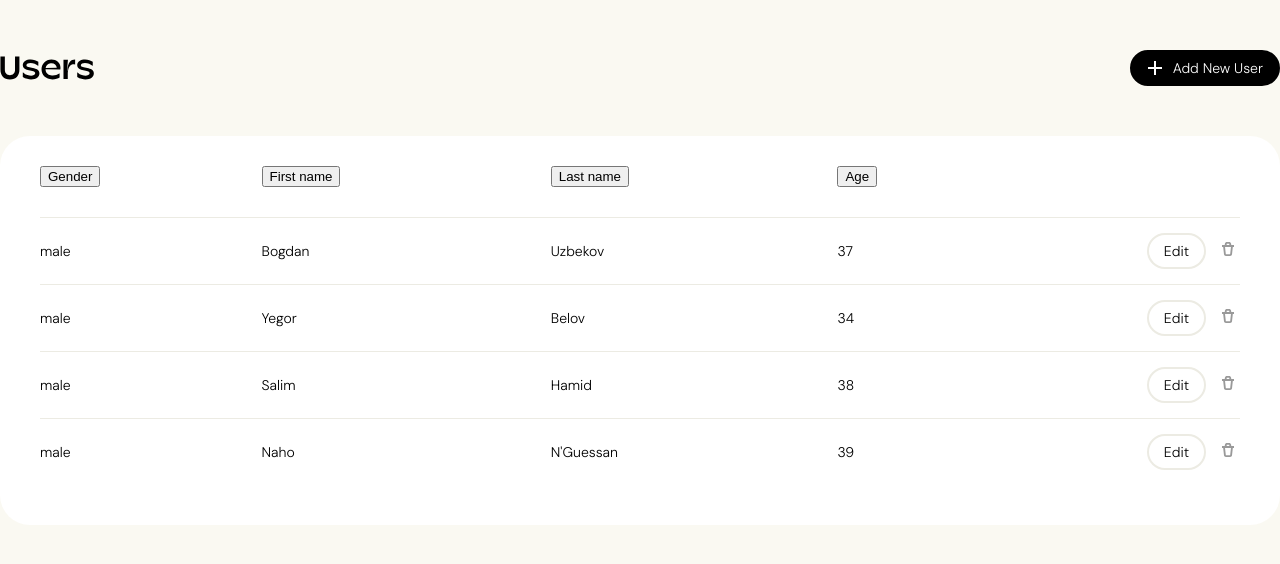
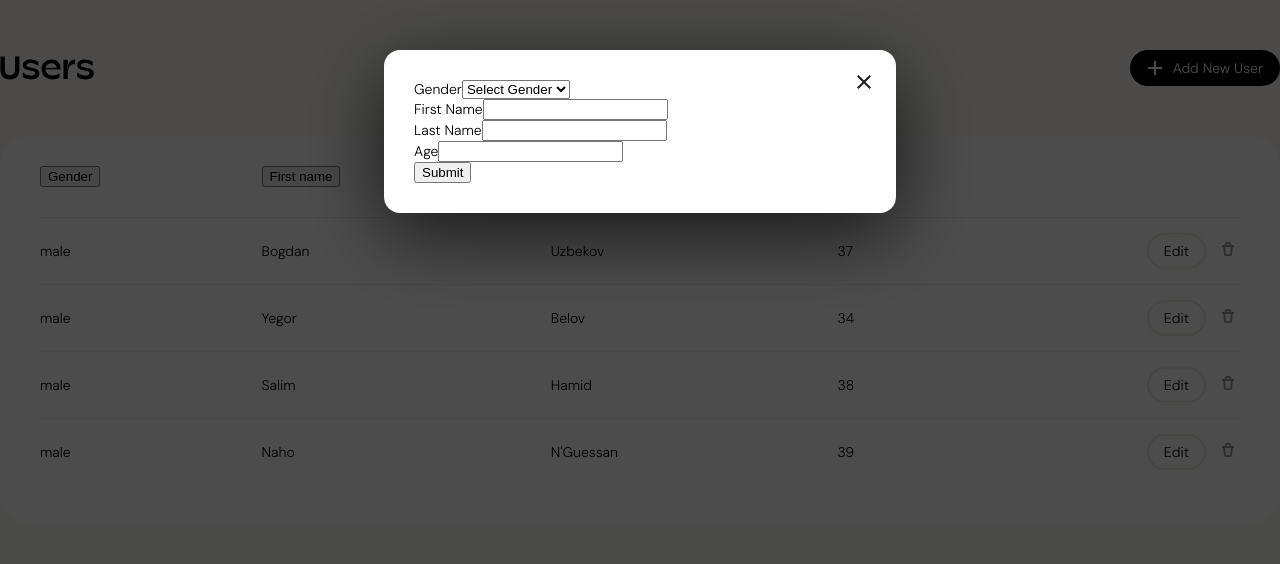
Before and after one commit to Maranaho/apron, a React (Vite) app: page /add-user in a window 1280 px wide. Shown: the top 564 px of the page. Built offline with nearby package versions, Linux system fonts and the light colour scheme.

Commit message:
feat(wip web-1027: crud works fine needs styling  now)

```diff
--- a/src/App.tsx
+++ b/src/App.tsx
@@ -11,7 +11,7 @@ import "./styles/main.scss"
 const App:FC = ()=> {
 
   const location = useLocation()
-  const { userid } = useParams<{ userid: string }>()
+  const { userid } = useParams<{ userid: string | undefined }>()
   const openAddNewUser = location.pathname === "/add-user"
   const openEditUser = location.pathname === `/edit-user/${userid}`
   const openDeleteUser = location.pathname === `/delete-user/${userid}`
@@ -20,7 +20,7 @@ const App:FC = ()=> {
     <main className={styles.App}>
         <Header/>
         <Users />
-        {openAddNewUser || openEditUser && <Modal><AddUserForm/></Modal>}
+        {(openAddNewUser || openEditUser) && <Modal><AddUserForm/></Modal>}
         {openDeleteUser && <Modal><DeleteUserModal/></Modal>}
     </main>
   )
--- a/src/api/userApi.ts
+++ b/src/api/userApi.ts
@@ -26,7 +26,7 @@ const addUser = (
         isDeleted: false,
         createdAt: Date.now(),
     }
-    users.push(newUser)
+    users.unshift(newUser)
     persist(users)
     return newUser
 }
--- a/src/components/AddUserForm/AddUserForm.tsx
+++ b/src/components/AddUserForm/AddUserForm.tsx
@@ -3,14 +3,14 @@ import UserForm from "../UserForm/UserForm"
 import useAddUser from "../../hooks/useAddUser"
 import useEditUser from "../../hooks/useEditUser"
 import { User, UserFormValues } from "../../types/userTypes"
-import { useParams } from "react-router-dom"
+import { useParams, useNavigate } from "react-router-dom"
 
 const AddUserForm: FC = () => {
     const { userid } = useParams<{ userid: string }>()
     const { mutate: addUser } = useAddUser()
     const { mutate: editUser } = useEditUser()
     const [userData, setUserData] = useState<User | undefined>(undefined)
-
+    const navigate = useNavigate()
     // Handle form submission
     const handleFormSubmit = (data: UserFormValues) => {
         const userPayload: Omit<User, 'id' | 'createdAt' | 'isDeleted'> = {
@@ -23,6 +23,8 @@ const AddUserForm: FC = () => {
         // Edit existing or add new user depending on userData
         if (userData) editUser({ id: userData.id, updatedData: userPayload })
         else addUser(userPayload)
+
+        navigate("/")
     }
 
     // Fetch user data if in edit mode
--- /dev/null
+++ b/src/components/AppRoutes/AppRoutes.tsx
@@ -0,0 +1,23 @@
+import { FC } from "react"
+import { BrowserRouter as Router, Route, Routes } from "react-router-dom"
+import App from "../../App"
+
+const paths = [
+    "/",
+    "/add-user",
+    "/edit-user/:userid",
+    "/delete-user/:userid",
+]
+
+const AppRoutes: FC = () => {
+
+    return (
+        <Router>
+            <Routes>
+                {paths.map(path => <Route key={path} path={path} element={<App />} />)}
+            </Routes>
+        </Router>
+    )
+}
+
+export default AppRoutes
--- a/src/main.tsx
+++ b/src/main.tsx
@@ -1,17 +1,14 @@
 import { FC, StrictMode } from "react"
 import ReactDOM from "react-dom/client"
 import { QueryClient, QueryClientProvider } from "@tanstack/react-query"
-import { BrowserRouter as Router } from "react-router-dom"
-import App from "./App"
+import AppRoutes from "./components/AppRoutes/AppRoutes"
 
 const queryClient = new QueryClient()
 
 const Root: FC = () => (
   <StrictMode>
     <QueryClientProvider client={queryClient}>
-<Router>
-      <App />
-</Router>
+      <AppRoutes />
     </QueryClientProvider>
   </StrictMode>
 )
```
Also changed, not shown: src/components/Modal/Modal.tsx (+4 -3 lines).
